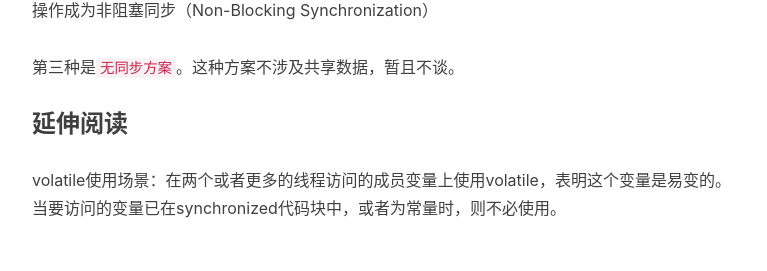
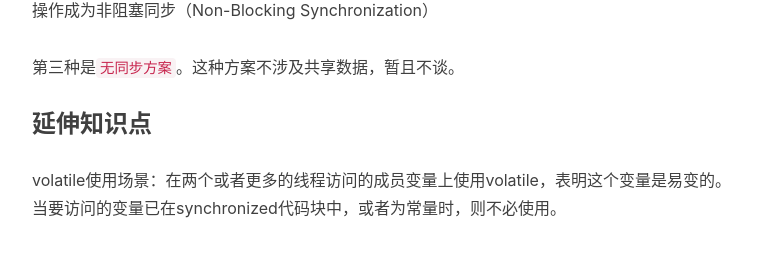
Before and after one commit to kanonjz/kanonjz.github.io, a Jekyll site: the page built from _posts/2017-11-24-talk-about-concurrency.md, in a window 1280 px wide. Shown: the part 1096-1367 px from the top of the page, without its empty margins (233-1000 px from the left). Built offline with Jekyll 4.4.1, drawn with Linux system fonts in a browser that asks for light colours; nearby versions of some CDN libraries; comment, search, counter and statistics services are not loaded.

Commit message:
Update 2017-11-24-talk-about-concurrency.md

```diff
--- a/_posts/2017-11-24-talk-about-concurrency.md
+++ b/_posts/2017-11-24-talk-about-concurrency.md
@@ -25,5 +25,5 @@ tags:
 
 第三种是`无同步方案`。这种方案不涉及共享数据，暂且不谈。
 
-### 延伸阅读
+### 延伸知识点
 volatile使用场景：在两个或者更多的线程访问的成员变量上使用volatile，表明这个变量是易变的。当要访问的变量已在synchronized代码块中，或者为常量时，则不必使用。
```
